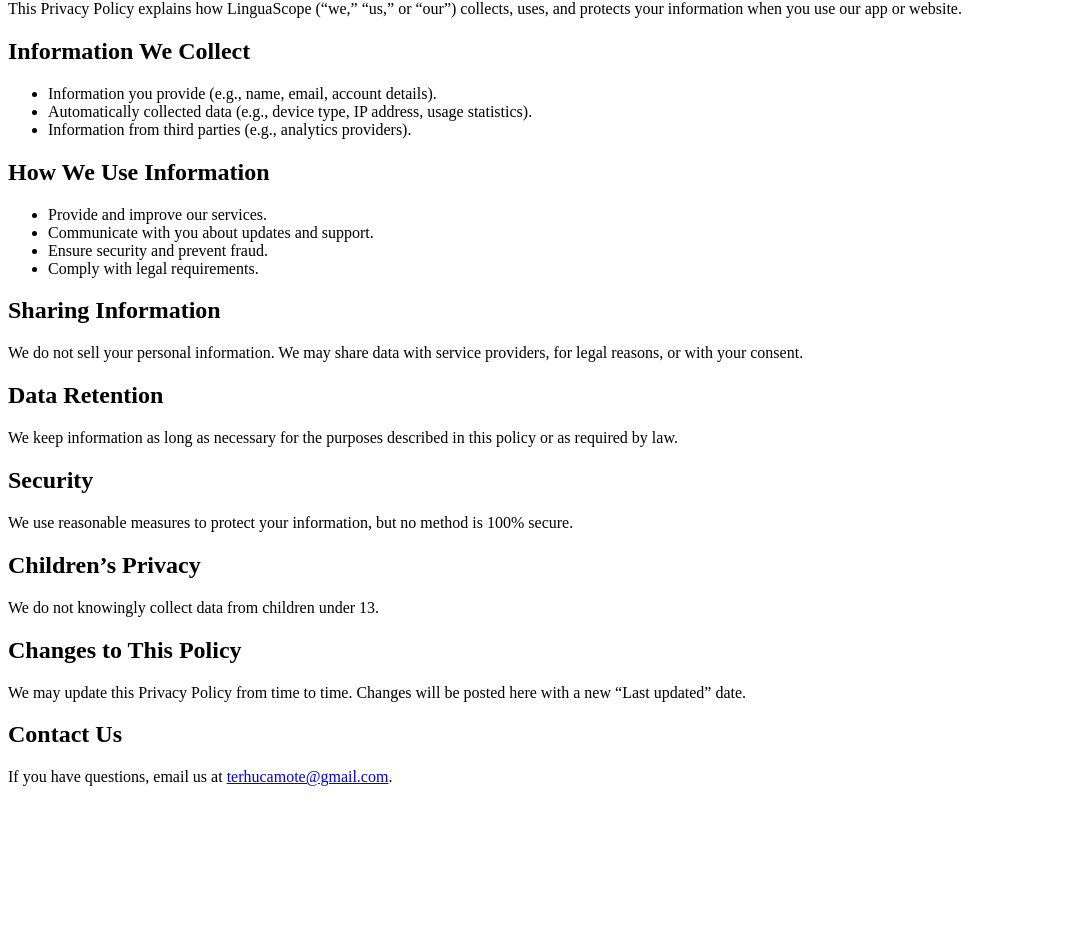
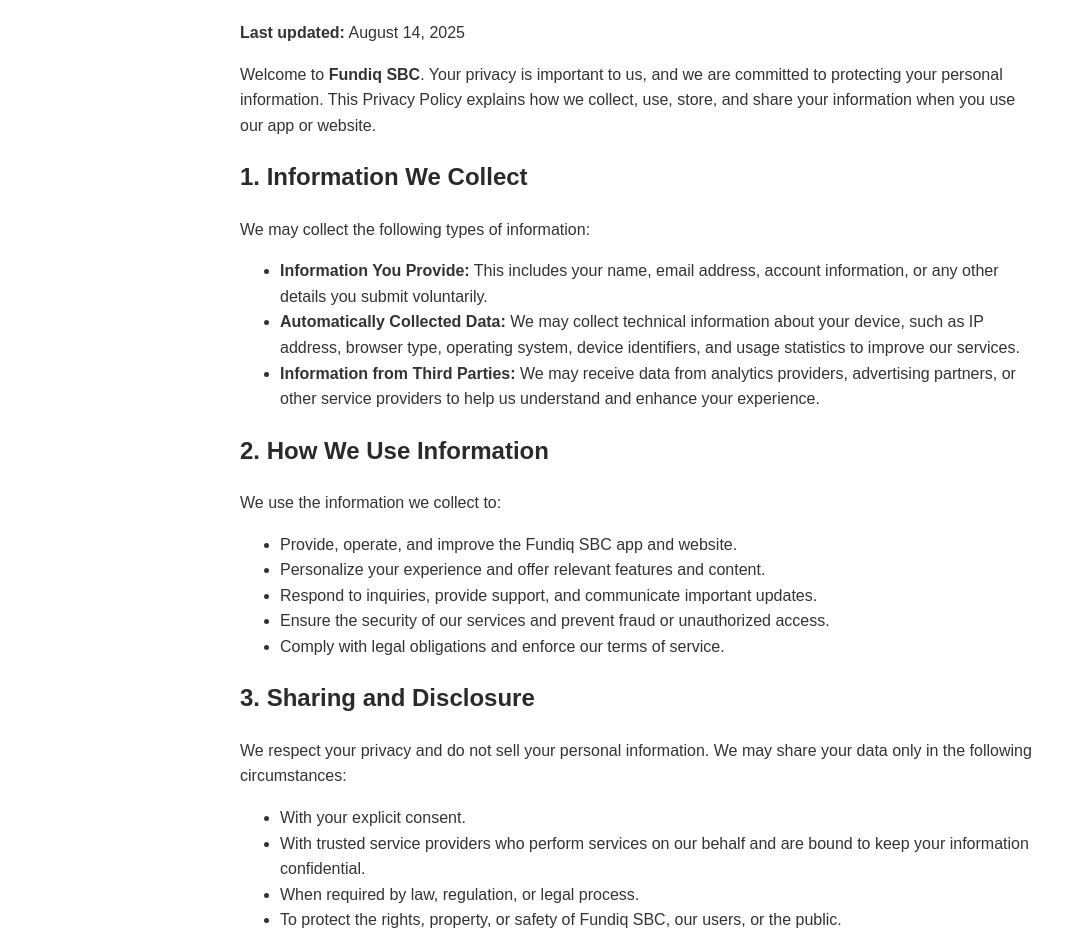
Before and after one commit to cbyinsi/sbc-web, a plain HTML site: page index.html in a window 1280 px wide. Shown: the part 114-1059 px from the top of the page, without its empty margins (0-1086 px from the left). Before the commit the page ends 916 px from the top, so only its background shows below. Drawn offline with Linux system fonts and the light colour scheme.

Commit message:
Update index.html

```diff
--- a/index.html
+++ b/index.html
@@ -2,45 +2,87 @@
 <html lang="en">
 <head>
 <meta charset="utf-8">
-<title>LinguaScope Privacy Policy</title>
+<title>Fundiq SBC Privacy Policy</title>
+<style>
+  body {
+    font-family: Arial, sans-serif;
+    padding: 40px;
+    max-width: 800px;
+    margin: auto;
+    line-height: 1.6;
+    background-color: #ffffff;
+    color: #333333;
+  }
+  h1, h2 {
+    color: #2a2a2a;
+  }
+  a {
+    color: #1a73e8;
+    text-decoration: none;
+  }
+</style>
 </head>
 <body>
+
 <h1>Privacy Policy</h1>
 <p><strong>Last updated:</strong> August 14, 2025</p>
 
-<p>This Privacy Policy explains how LinguaScope (“we,” “us,” or “our”) collects, uses, and protects your information when you use our app or website.</p>
+<p>Welcome to <strong>Fundiq SBC</strong>. Your privacy is important to us, and we are committed to protecting your personal information. This Privacy Policy explains how we collect, use, store, and share your information when you use our app or website.</p>
 
-<h2>Information We Collect</h2>
+<h2>1. Information We Collect</h2>
+<p>We may collect the following types of information:</p>
 <ul>
-<li>Information you provide (e.g., name, email, account details).</li>
-<li>Automatically collected data (e.g., device type, IP address, usage statistics).</li>
-<li>Information from third parties (e.g., analytics providers).</li>
+  <li><strong>Information You Provide:</strong> This includes your name, email address, account information, or any other details you submit voluntarily.</li>
+  <li><strong>Automatically Collected Data:</strong> We may collect technical information about your device, such as IP address, browser type, operating system, device identifiers, and usage statistics to improve our services.</li>
+  <li><strong>Information from Third Parties:</strong> We may receive data from analytics providers, advertising partners, or other service providers to help us understand and enhance your experience.</li>
 </ul>
 
-<h2>How We Use Information</h2>
+<h2>2. How We Use Information</h2>
+<p>We use the information we collect to:</p>
 <ul>
-<li>Provide and improve our services.</li>
-<li>Communicate with you about updates and support.</li>
-<li>Ensure security and prevent fraud.</li>
-<li>Comply with legal requirements.</li>
+  <li>Provide, operate, and improve the Fundiq SBC app and website.</li>
+  <li>Personalize your experience and offer relevant features and content.</li>
+  <li>Respond to inquiries, provide support, and communicate important updates.</li>
+  <li>Ensure the security of our services and prevent fraud or unauthorized access.</li>
+  <li>Comply with legal obligations and enforce our terms of service.</li>
 </ul>
 
-<h2>Sharing Information</h2>
-<p>We do not sell your personal information. We may share data with service providers, for legal reasons, or with your consent.</p>
+<h2>3. Sharing and Disclosure</h2>
+<p>We respect your privacy and do not sell your personal information. We may share your data only in the following circumstances:</p>
+<ul>
+  <li>With your explicit consent.</li>
+  <li>With trusted service providers who perform services on our behalf and are bound to keep your information confidential.</li>
+  <li>When required by law, regulation, or legal process.</li>
+  <li>To protect the rights, property, or safety of Fundiq SBC, our users, or the public.</li>
+</ul>
 
-<h2>Data Retention</h2>
-<p>We keep information as long as necessary for the purposes described in this policy or as required by law.</p>
+<h2>4. Data Retention</h2>
+<p>We retain personal information only as long as necessary to provide our services, comply with legal obligations, resolve disputes, and enforce our agreements. Once information is no longer needed, we securely delete or anonymize it.</p>
 
-<h2>Security</h2>
-<p>We use reasonable measures to protect your information, but no method is 100% secure.</p>
+<h2>5. Security</h2>
+<p>We implement reasonable technical and organizational measures to protect your personal information against unauthorized access, disclosure, or destruction. However, no method of transmission over the Internet or electronic storage is completely secure.</p>
 
-<h2>Children’s Privacy</h2>
-<p>We do not knowingly collect data from children under 13.</p>
+<h2>6. Children’s Privacy</h2>
+<p>Fundiq SBC is not intended for use by children under the age of 13. We do not knowingly collect personal data from children. If we discover that personal data of a child has been collected, we will take steps to delete it promptly.</p>
 
-<h2>Changes to This Policy</h2>
-<p>We may update this Privacy Policy from time to time. Changes will be posted here with a new “Last updated” date.</p>
+<h2>7. Your Rights and Choices</h2>
+<p>You have certain rights regarding your personal information, including the right to:</p>
+<ul>
+  <li>Access and review the data we hold about you.</li>
+  <li>Request correction of inaccurate or incomplete information.</li>
+  <li>Request deletion of your personal data, subject to applicable legal requirements.</li>
+  <li>Opt-out of certain data collection or communications.</li>
+</ul>
+<p>To exercise these rights, please contact us using the information below.</p>
 
-<h2>Contact Us</h2>
-<p>If you have questions, email us at <a href="mailto:terhucamote@gmail.com">terhucamote@gmail.com</a>.</p>
+<h2>8. Changes to This Privacy Policy</h2>
+<p>We may update this Privacy Policy periodically to reflect changes in our practices or legal requirements. Any updates will be posted on this page with a new “Last updated” date. We encourage you to review this page regularly.</p>
+
+<h2>9. Contact Us</h2>
+<p>If you have questions, concerns, or requests regarding this Privacy Policy or our data practices, please contact us at:</p>
+<p>Email: <a href="mailto:terhucamote@gmail.com">terhucamote@gmail.com</a></p>
+
+<p>Thank you for trusting Fundiq SBC. We are committed to keeping your information safe and providing a secure and enjoyable experience.</p>
+
 </body>
 </html>
```
